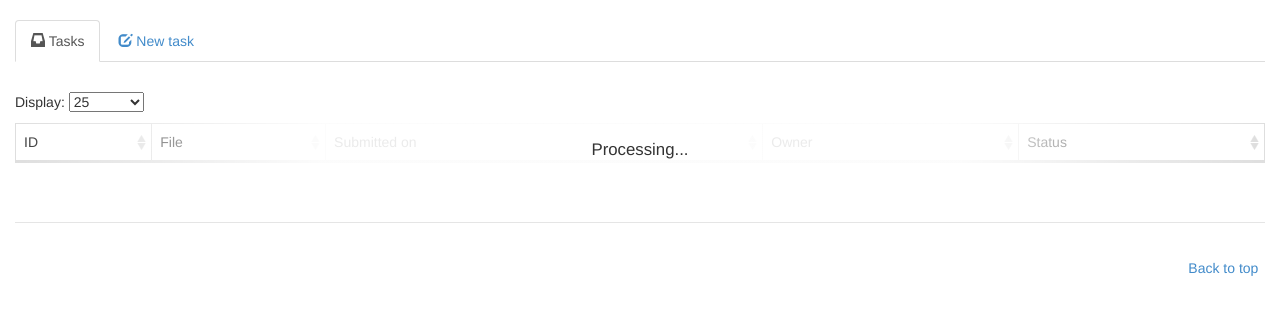
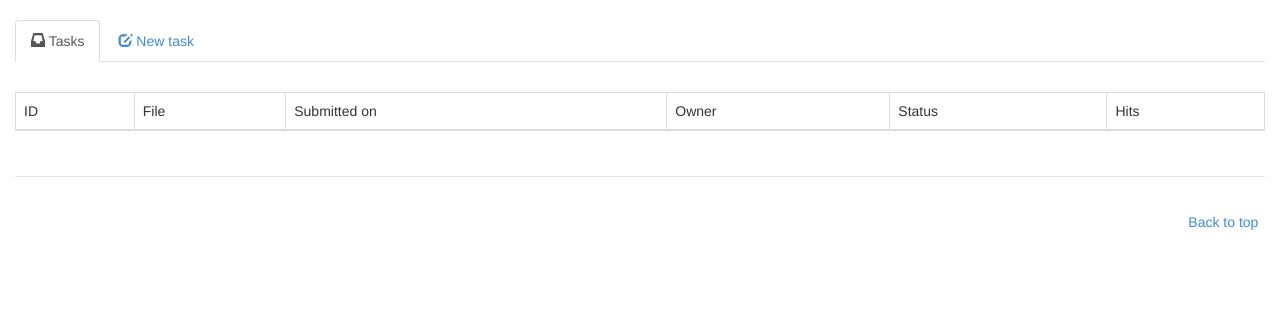
Before and after one commit to certego/pcapoptikon, a Django app: page / in a window 1280 px wide. Shown: the top 315 px of the page. Run offline with Django 3.2, Linux system fonts and the light colour scheme; the visitor is signed in with stand-in values (Sample User, id 1); some libraries are stand-ins or nearby versions.

Commit message:
Adding hits count to tasks view

```diff
--- a/templates/main/tasks.html
+++ b/templates/main/tasks.html
@@ -10,6 +10,7 @@
                 <td>Submitted on</td>
                 <td>Owner</td>
                 <td>Status</td>
+                <td>Hits</td>
             </tr>
         </thead>
         <tbody>
@@ -82,6 +83,9 @@
                         default:
                             this.status = '<span id="span_status" class="label label-default">Unknown</span>';
                     }
+
+                    // Hits count
+                    this.hits = this.results.lengt;
                 });
             },
             dataType: 'json'
@@ -95,6 +99,7 @@
         { "data": "submitted_on" },
         { "data": "user.username" },
         { "data": "status" }
+        { "data": "hits" }
     ]
 });
 {% endblock %}
```
